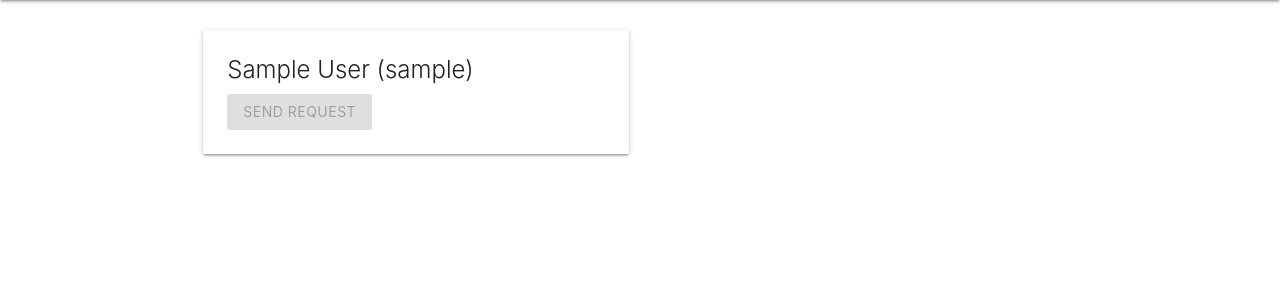
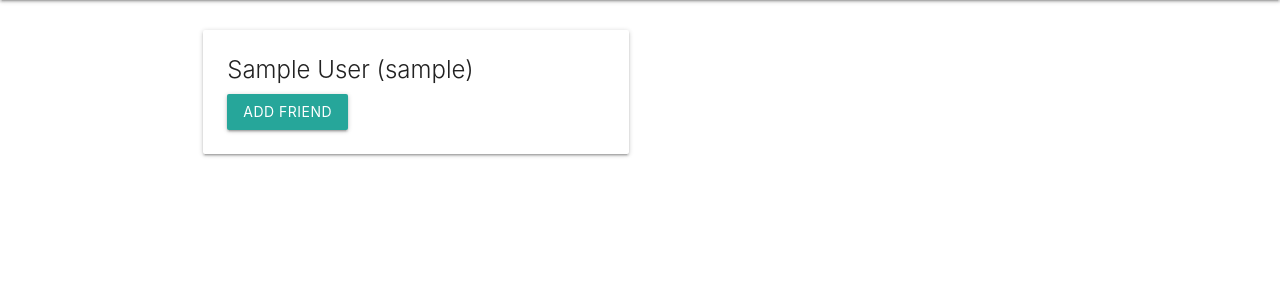
Before and after one commit to abidalikp/social-media-app, a Django app: template templates/social/users.html in a window 1280 px wide. Shown: the part 64-364 px from the top of the page. Run offline with Django 4.2, Linux system fonts and the light colour scheme; the template is opened without the code that fills it: values that come from a table or form of the project are taken from there, others are empty; the visitor is signed in with stand-in values (Sample User, id 1); data comes from the database, SQL or seed files in the repository.

Commit message:
Add Friend

```diff
--- a/social/forms.py
+++ b/social/forms.py
@@ -6,3 +6,8 @@ class PostForm(forms.ModelForm):
     class Meta:
         model = models.Post
         fields = ['content', 'image']
+
+class FriendForm(forms.ModelForm):
+    class Meta:
+        model = models.Friend
+        exclude = []
--- a/social/urls.py
+++ b/social/urls.py
@@ -4,6 +4,7 @@ from social import views
 
 urlpatterns = [
     path('profile', views.Profile.as_view(), name='profile'),
+    path('addfriend/<pk>', views.AddFriend.as_view(), name='addfriend'),
     path('users', views.Users.as_view(), name='users'),
     path('post', views.Post.as_view(), name='post'),
     path('', views.Wall.as_view(), name='wall'),
--- a/templates/social/components/user.html
+++ b/templates/social/components/user.html
@@ -4,10 +4,6 @@
             {{ user.first_name }} {{ user.last_name }}
             ({{ user.username}})
         </span>
-        {% if user == request.user %}
-        <a class="btn disabled" href="">Send Request</a>
-        {% else %}
-        <a class="btn" href="">Send Request</a>
-        {% endif %}
+        <a class="btn" href="{% url 'addfriend' user.id %}" >Add Friend</a>
     </div>
 </div>
```
Also changed, not shown: social/views.py (+13 -1 lines).
